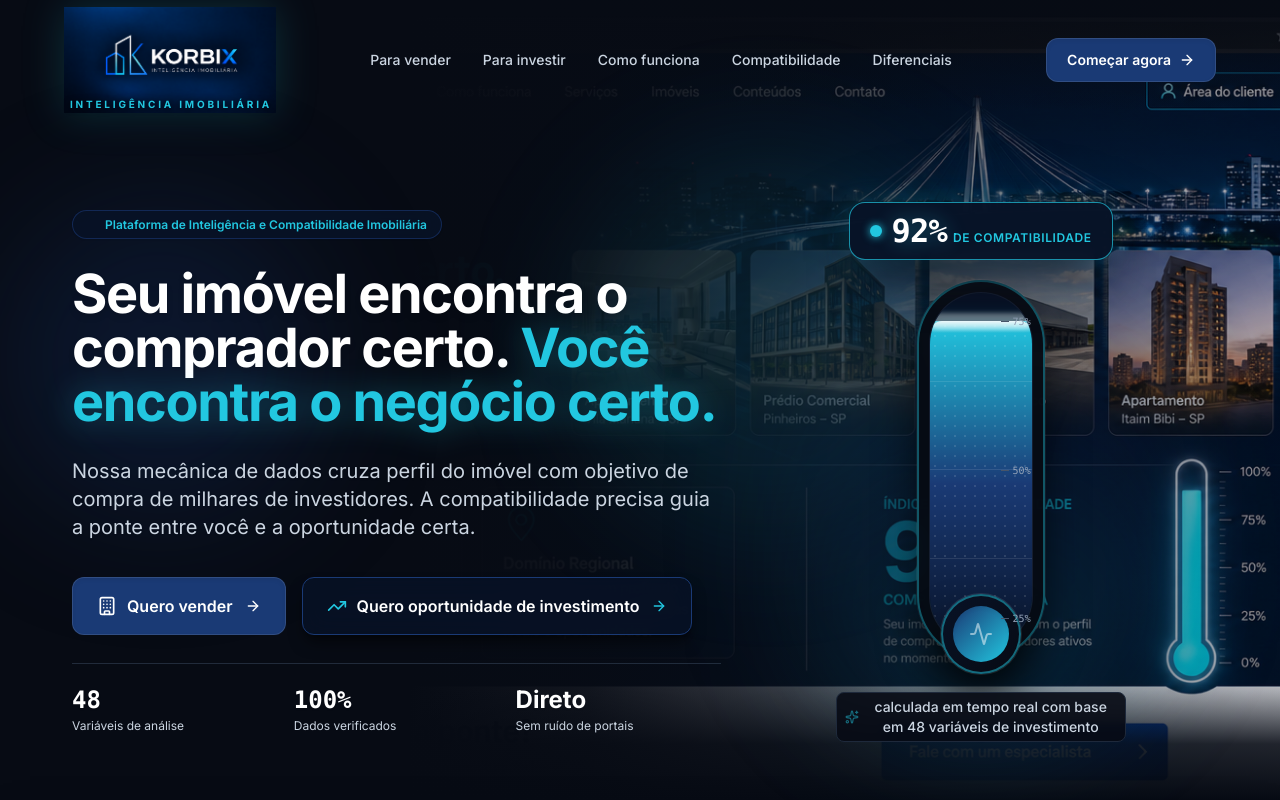
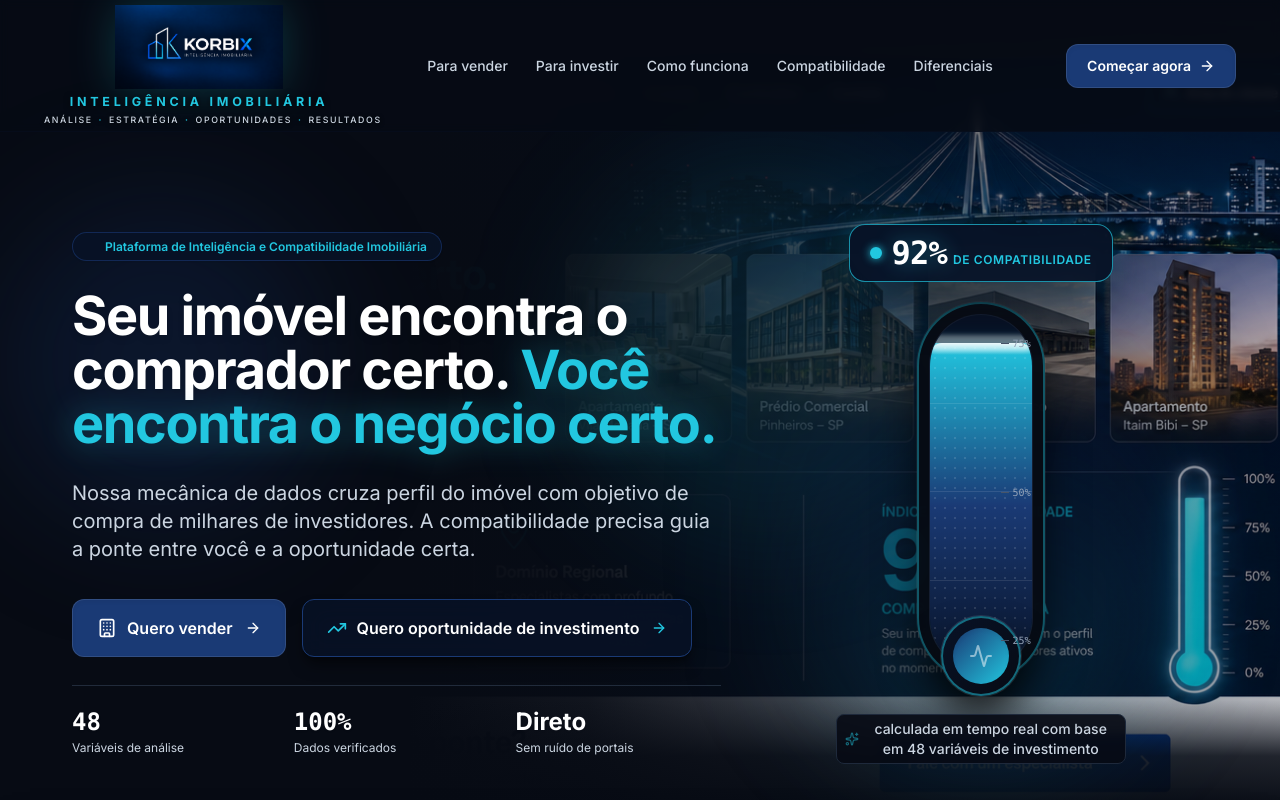
Before and after one commit to pauloac1000-byte/inteligencia-imobiliaria, a React (Vite) app: page / in a window 1280 px wide. Shown: the top 800 px of the page. Built offline with nearby package versions, Linux system fonts and the light colour scheme.

Commit message:
Ajustar cabecalho com logo KORBIX maximizado, frase unica e linha de termos

```diff
--- a/src/components/Footer.tsx
+++ b/src/components/Footer.tsx
@@ -16,7 +16,8 @@ export const Footer: React.FC<FooterProps> = ({ onOpenModal }) => {
     e.preventDefault()
     const element = document.getElementById(targetId)
     if (element) {
-      const yOffset = -125
+      const isDesktop = window.innerWidth >= 1024
+      const yOffset = isDesktop ? -140 : -115
       const y = element.getBoundingClientRect().top + window.pageYOffset + yOffset
       window.scrollTo({ top: y, behavior: 'smooth' })
     }
@@ -33,18 +34,15 @@ export const Footer: React.FC<FooterProps> = ({ onOpenModal }) => {
               href="#"
               onClick={scrollToTop}
               className="flex items-center group w-fit focus:outline-none focus-visible:ring-2 focus-visible:ring-[#22C7E0] rounded-lg p-0.5 transition-opacity hover:opacity-95"
-              aria-label="KORBIX - Inteligência Imobiliária - Voltar ao topo"
+              aria-label="KORBIX - Voltar ao topo"
             >
-              <div className="relative flex flex-col items-center">
+              <div className="relative flex items-center">
                 <img
                   src={korbixLogo}
-                  alt="KORBIX - Inteligência Imobiliária"
-                  className="h-20 sm:h-24 md:h-28 w-auto max-w-[280px] sm:max-w-[340px] md:max-w-[380px] object-contain drop-shadow-[0_0_16px_rgba(34,199,224,0.15)]"
+                  alt="KORBIX"
+                  className="h-16 sm:h-20 md:h-24 w-auto max-w-[240px] sm:max-w-[280px] md:max-w-[320px] object-contain drop-shadow-[0_0_16px_rgba(34,199,224,0.15)]"
                   loading="lazy"
                 />
-                <span className="text-[9px] sm:text-[10px] font-bold tracking-[0.24em] sm:tracking-[0.28em] text-[#22C7E0] uppercase font-sans select-none -mt-3 sm:-mt-4 pl-0.5 drop-shadow-[0_1px_3px_rgba(0,0,0,0.9)]">
-                  INTELIGÊNCIA IMOBILIÁRIA
-                </span>
               </div>
             </a>
 
--- a/src/components/Header.tsx
+++ b/src/components/Header.tsx
@@ -64,12 +64,12 @@ export const Header: React.FC<HeaderProps> = ({ onOpenModal }) => {
     const targetId = href.replace('#', '')
     const element = document.getElementById(targetId)
     if (element) {
-      const yOffset = -125
+      const isDesktop = window.innerWidth >= 1024
+      const yOffset = isDesktop ? -140 : -115
       const y = element.getBoundingClientRect().top + window.pageYOffset + yOffset
       window.scrollTo({ top: y, behavior: 'smooth' })
     }
   }
-
   const handleLogoClick = (e: React.MouseEvent<HTMLAnchorElement>) => {
     e.preventDefault()
     window.scrollTo({ top: 0, behavior: 'smooth' })
@@ -77,38 +77,56 @@ export const Header: React.FC<HeaderProps> = ({ onOpenModal }) => {
 
   return (
     <header
-      className={`fixed top-0 left-0 right-0 z-50 h-[96px] sm:h-[112px] md:h-[120px] transition-all duration-300 flex items-center ${
+      className={`fixed top-0 left-0 right-0 z-50 h-[104px] sm:h-[116px] md:h-[124px] lg:h-[132px] transition-all duration-300 flex items-center ${
         scrolled
           ? 'bg-[#070B14]/95 backdrop-blur-md border-b border-[#081226] shadow-2xl shadow-black/60'
-          : 'bg-transparent border-b border-transparent'
+          : 'bg-[#070B14]/85 backdrop-blur-sm border-b border-[#081226]/40'
       }`}
     >
-      <div className="w-full max-w-[1200px] mx-auto px-3 sm:px-6 h-full flex items-center justify-between gap-3 sm:gap-6">
-        {/* Logo KORBIX - Inteligência Imobiliária (ocupa integralmente a área circunscrita) */}
+      <div className="w-full max-w-[1240px] mx-auto px-3 sm:px-6 h-full flex items-center justify-between gap-3 sm:gap-6">
+        {/* Bloco Completo da Marca: Logo KORBIX + Frase + Linha de Termos */}
         <a
           href="#"
           onClick={handleLogoClick}
-          className="group flex items-center h-full py-1 text-white focus:outline-none focus-visible:ring-2 focus-visible:ring-[#22C7E0] rounded-lg transition-opacity hover:opacity-95 shrink min-w-0"
+          className="group flex flex-col items-center justify-center h-full py-1 focus:outline-none focus-visible:ring-2 focus-visible:ring-[#22C7E0] rounded-lg transition-opacity hover:opacity-95 shrink-0 select-none text-left"
           aria-label="KORBIX - Inteligência Imobiliária - Início"
         >
-          <div className="relative flex flex-col items-center justify-center h-full">
-            {/* Logo PNG KORBIX ampliado preenchendo a altura útil do header */}
+          <div className="relative flex flex-col items-center justify-center w-full max-w-[200px] xs:max-w-[230px] sm:max-w-[260px] md:max-w-[285px] lg:max-w-[310px]">
+            {/* 1. LOGO: Ocupa o MÁXIMO de espaço mantendo proporções, sem corte, sem distorção nem compressão */}
+            <div className="w-full flex items-center justify-center">
               <img
                 src={korbixLogo}
-              alt="KORBIX - Inteligência Imobiliária"
-              className="h-[84px] sm:h-[98px] md:h-[106px] w-auto max-w-[240px] xs:max-w-[270px] sm:max-w-[320px] md:max-w-[350px] object-contain drop-shadow-[0_0_20px_rgba(34,199,224,0.18)]"
+                alt="KORBIX"
+                className="w-auto max-w-full h-[58px] xs:h-[66px] sm:h-[72px] md:h-[78px] lg:h-[84px] object-contain drop-shadow-[0_0_22px_rgba(34,199,224,0.22)] transform group-hover:scale-[1.01] transition-transform duration-200"
                 loading="eager"
               />
-            {/* Assinatura INTELIGÊNCIA IMOBILIÁRIA de alto contraste e legibilidade imediata */}
-            <span className="hidden sm:block text-[9px] md:text-[10px] font-bold tracking-[0.24em] md:tracking-[0.28em] text-[#22C7E0] uppercase font-sans select-none -mt-3.5 md:-mt-4 pl-0.5 drop-shadow-[0_1px_3px_rgba(0,0,0,0.9)]">
+            </div>
+
+            {/* 2. FRASE: INTELIGÊNCIA IMOBILIÁRIA em CAIXA ALTA, única ocorrência na página */}
+            <div className="w-full text-center mt-0.5 sm:mt-1">
+              <span className="block font-sans font-bold uppercase text-[9.5px] xs:text-[10px] sm:text-[11px] md:text-[12px] lg:text-[12.5px] tracking-[0.24em] xs:tracking-[0.26em] sm:tracking-[0.28em] md:tracking-[0.3em] text-[#22C7E0] whitespace-nowrap drop-shadow-[0_1px_3px_rgba(0,0,0,0.9)]">
                 INTELIGÊNCIA IMOBILIÁRIA
               </span>
+            </div>
+
+            {/* 3. LINHA DE TERMOS: ANÁLISE · ESTRATÉGIA · OPORTUNIDADES · RESULTADOS em linha horizontal única */}
+            <div className="w-full text-center mt-0.5">
+              <p className="font-sans font-medium uppercase text-[6px] xs:text-[6.8px] sm:text-[7.6px] md:text-[8.2px] lg:text-[8.8px] tracking-[0.14em] xs:tracking-[0.16em] sm:tracking-[0.18em] text-slate-300 group-hover:text-white transition-colors whitespace-nowrap drop-shadow-[0_1px_2px_rgba(0,0,0,0.85)]">
+                <span>ANÁLISE</span>
+                <span className="mx-1 sm:mx-1.5 text-[#22C7E0] font-bold">·</span>
+                <span>ESTRATÉGIA</span>
+                <span className="mx-1 sm:mx-1.5 text-[#22C7E0] font-bold">·</span>
+                <span>OPORTUNIDADES</span>
+                <span className="mx-1 sm:mx-1.5 text-[#22C7E0] font-bold">·</span>
+                <span>RESULTADOS</span>
+              </p>
+            </div>
           </div>
         </a>
 
         {/* Central Navigation (Desktop) */}
         <nav
-          className="hidden md:flex items-center gap-6 lg:gap-8"
+          className="hidden lg:flex items-center gap-5 xl:gap-7"
           aria-label="Navegação principal"
         >
           {navItems.map((item) => {
@@ -149,7 +167,7 @@ export const Header: React.FC<HeaderProps> = ({ onOpenModal }) => {
           <button
             type="button"
             onClick={() => setMobileMenuOpen(!mobileMenuOpen)}
-            className="md:hidden p-2.5 min-w-[44px] min-h-[44px] inline-flex items-center justify-center rounded-xl text-slate-300 hover:text-white hover:bg-white/10 active:bg-white/15 transition-colors focus:outline-none focus:ring-2 focus:ring-[#22C7E0]"
+            className="lg:hidden p-2.5 min-w-[44px] min-h-[44px] inline-flex items-center justify-center rounded-xl text-slate-300 hover:text-white hover:bg-white/10 active:bg-white/15 transition-colors focus:outline-none focus:ring-2 focus:ring-[#22C7E0]"
             aria-label={mobileMenuOpen ? 'Fechar menu' : 'Abrir menu'}
           >
             {mobileMenuOpen ? <X className="w-6 h-6" /> : <Menu className="w-6 h-6" />}
@@ -159,8 +177,7 @@ export const Header: React.FC<HeaderProps> = ({ onOpenModal }) => {
 
       {/* Mobile Drawer */}
       {mobileMenuOpen && (
-        <div className="md:hidden fixed inset-0 top-[96px] sm:top-[112px] z-40 bg-black/80 backdrop-blur-sm animate-fade-in">
-          {' '}
+        <div className="lg:hidden fixed inset-0 top-[104px] sm:top-[116px] md:top-[124px] z-40 bg-black/80 backdrop-blur-sm animate-fade-in">
           <div className="absolute right-0 top-0 bottom-0 w-[min(300px,85vw)] bg-[#070B14] border-l border-[#081226] p-6 flex flex-col justify-between shadow-2xl overflow-y-auto animate-fade-in">
             <div className="space-y-5">
               <div className="text-xs font-semibold uppercase tracking-wider text-slate-400 pb-2 border-b border-slate-800">
--- a/src/components/HeroSection.tsx
+++ b/src/components/HeroSection.tsx
@@ -19,7 +19,7 @@ export const HeroSection: React.FC<HeroSectionProps> = ({ onOpenModal }) => {
   }
 
   return (
-    <section className="relative min-h-[92vh] lg:min-h-screen bg-[#070B14] text-white flex items-center pt-32 sm:pt-36 md:pt-40 lg:pt-36 pb-14 sm:pb-20 lg:py-0 overflow-hidden">
+    <section className="relative min-h-[92vh] lg:min-h-screen bg-[#070B14] text-white flex items-center pt-32 sm:pt-36 md:pt-40 lg:pt-44 pb-14 sm:pb-20 lg:py-0 overflow-hidden">
       {/* 1. Fotografia real de fundo: Ponte suspensa noturna panorâmica */}
       <div className="absolute inset-0 pointer-events-none select-none z-0">
         <img
--- a/src/components/TwoPathsSection.tsx
+++ b/src/components/TwoPathsSection.tsx
@@ -21,7 +21,8 @@ export const TwoPathsSection: React.FC<TwoPathsSectionProps> = ({ onOpenModal })
   const handleCardClick = (targetId: string) => {
     const target = document.getElementById(targetId)
     if (target) {
-      const yOffset = -125
+      const isDesktop = window.innerWidth >= 1024
+      const yOffset = isDesktop ? -140 : -115
       const y = target.getBoundingClientRect().top + window.pageYOffset + yOffset
       window.scrollTo({ top: y, behavior: 'smooth' })
     }
```
Also changed, not shown: .skip.config.json, src/assets/5-contorno-logo-f5df8.png (added), src/assets/image-11f82.png (added). Lines whose indentation alone changed are shown as unchanged.
